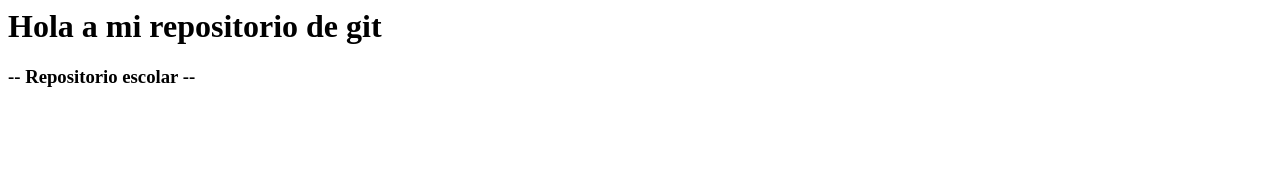
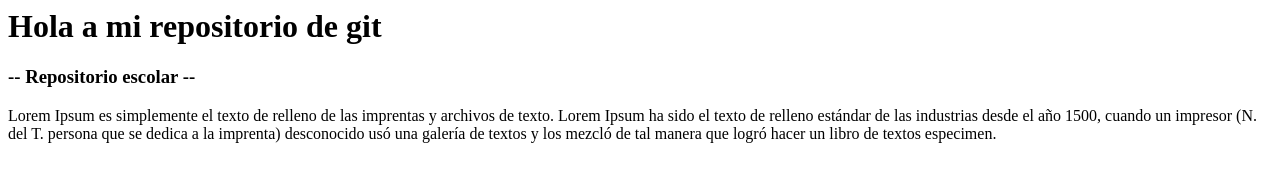
Before and after one commit to vandalieu06/escuela, a plain HTML site: page index.html in a window 1280 px wide. Drawn offline with Linux system fonts and the light colour scheme.

Commit message:
change index.html

```diff
--- a/index.html
+++ b/index.html
@@ -1,2 +1,3 @@
 <h1>Hola a mi repositorio de git</h1>
 <h3>-- Repositorio escolar --</h3>
+<p>Lorem Ipsum es simplemente el texto de relleno de las imprentas y archivos de texto. Lorem Ipsum ha sido el texto de relleno estándar de las industrias desde el año 1500, cuando un impresor (N. del T. persona que se dedica a la imprenta) desconocido usó una galería de textos y los mezcló de tal manera que logró hacer un libro de textos especimen. </p>
```
